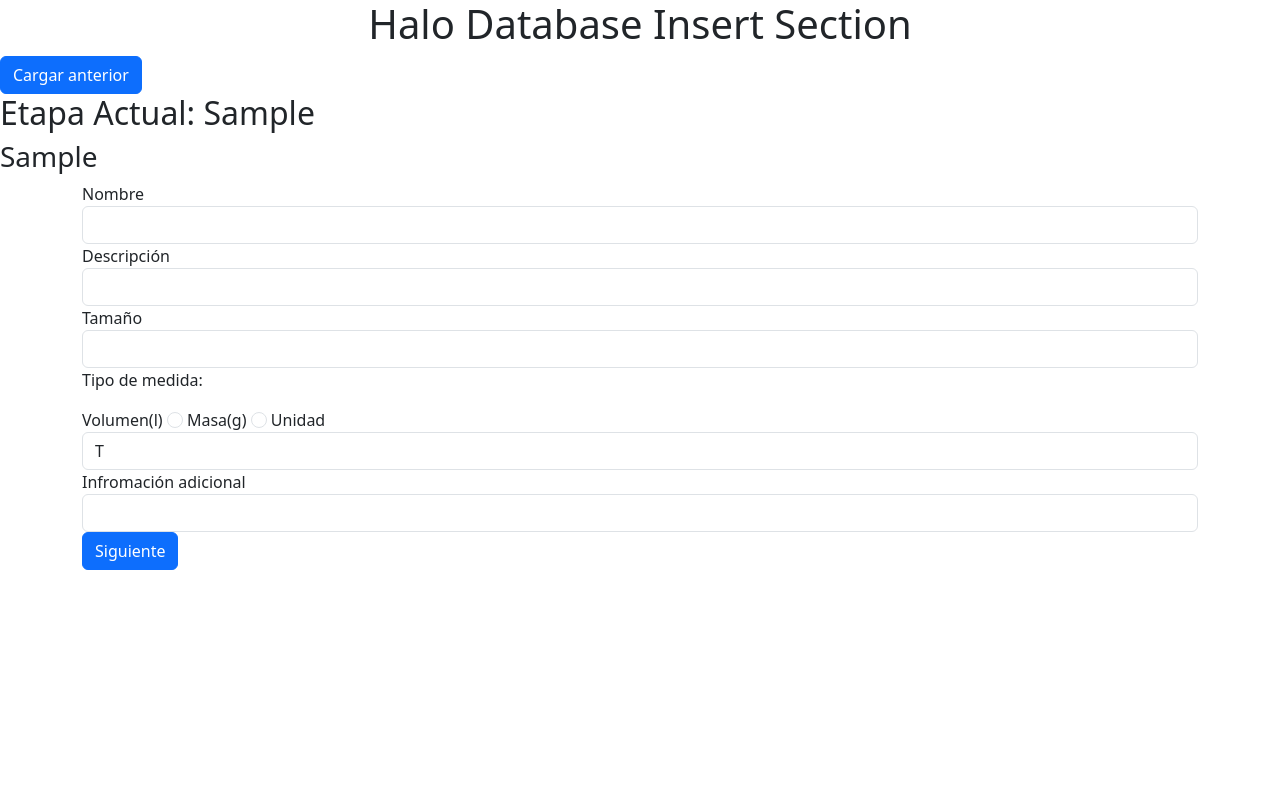
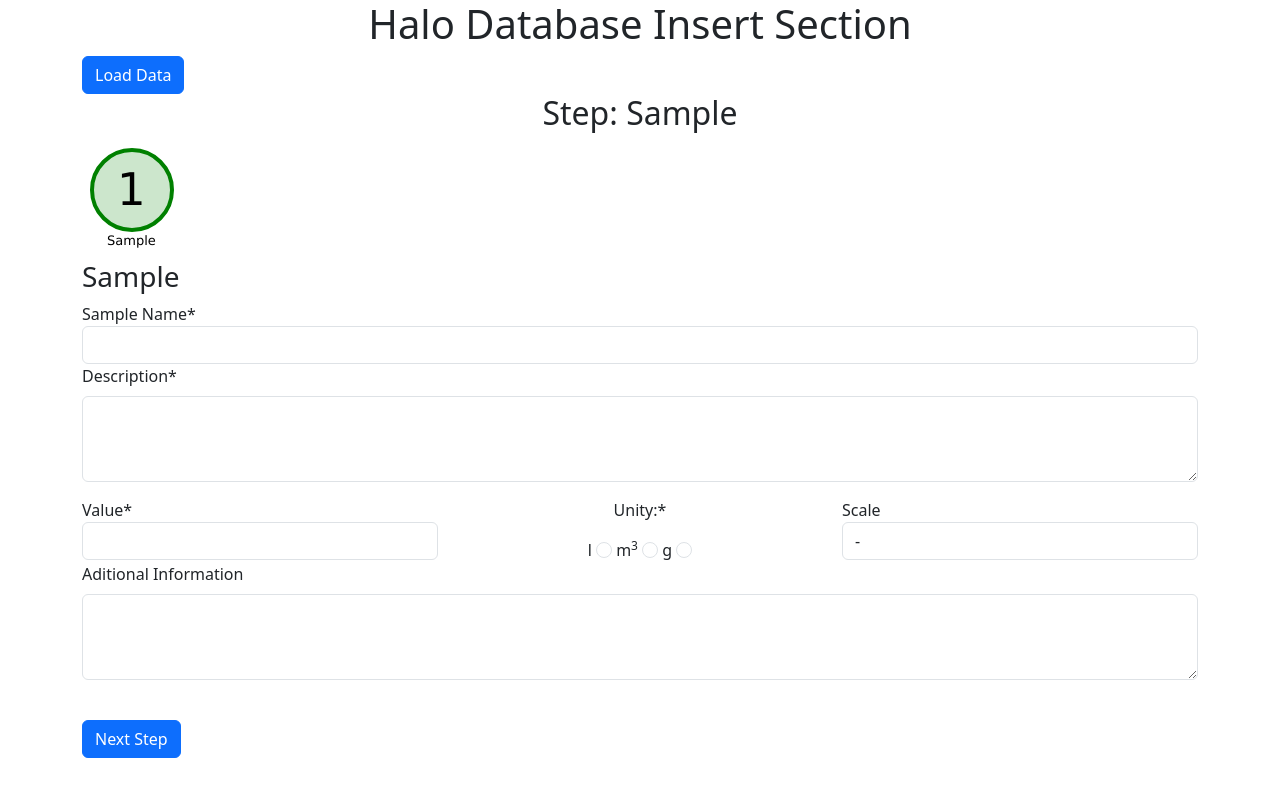
Before and after one commit to MiquelMontero02/TFG_HALO, a Django app: page /Forms/ in a window 1280 px wide. Run offline with Django 5.2, Linux system fonts and the light colour scheme; some libraries are stand-ins or nearby versions.

Commit message:
DEV: Mejora estrucutra form, sin probar recuperacion data

```diff
--- /dev/null
+++ b/Halo_Web/Forms/static/HTML/Others/SVG_Active.html
@@ -0,0 +1,18 @@
+<svg width="100" height="120">
+  <circle
+    cx="50"
+    cy="50"
+    r="40"
+    stroke="green"
+    stroke-width="4"
+    fill="green"
+    fill-opacity="20%"
+  />
+  <text fill="#000000" font-size="45" font-family="Verdana" x="35" y="65">
+    2
+  </text>
+  <text fill="#000000" font-size="13" font-family="Verdana" x="30" y="105">
+    Active
+  </text>
+  Sorry, your browser does not support inline SVG.
+</svg>
--- a/Halo_Web/Forms/static/Step2Form.js
+++ b/Halo_Web/Forms/static/Step2Form.js
@@ -1,4 +1,5 @@
 function formMetadata() {
   var form = document.getElementById("contenedor");
   form.innerHTML = "";
+  fetch("/templates");
 }
--- /dev/null
+++ b/Halo_Web/Forms/static/init.js
@@ -0,0 +1,22 @@
+const STEPS_NAME = ["Sample", "Meta"];
+document.addEventListener("DOMContentLoaded", () => {
+  fetch("/static/HTML/Others/SVG_Active.html")
+    .then((response) => response.text())
+    .then((data) => {
+      localStorage.setItem("actualStep", 1);
+      document.getElementById("step-by-step").innerHTML = data;
+      //document.getElementById("step-by-step").id = "step_1";
+      var container = document.getElementById("step-by-step");
+      var svg = container.childNodes[0];
+      svg.children[1].innerHTML =
+        "\n    " + localStorage.getItem("actualStep") + "\n  ";
+      //pREUBA DE COLOR
+      //svg.children[0].attributes["fill"].value = "grey";
+      //svg.children[0].attributes["stroke"].value = "grey";
+
+      svg.children[2].innerHTML =
+        "\n" + STEPS_NAME[localStorage.getItem("actualStep") - 1] + "\n  ";
+      svg.children[2].attributes["x"].value = "25";
+    })
+    .catch((error) => console.error("Error al cargar el archivo:", error));
+});
--- a/Halo_Web/Forms/static/updateStep.js
+++ b/Halo_Web/Forms/static/updateStep.js
@@ -1,13 +1,10 @@
 function updateStep() {
   var Etapa = document.getElementById("Etapa");
   if (Etapa.innerHTML === "Sample") Etapa.innerHTML = "Metada";
-  var ruta = document.getElementById("ruta");
-  ruta.innerHTML =
-    ruta.innerHTML +
-    " =>" +
-    "<a href='#' id='" +
-    Etapa.innerHTML +
-    "'>" +
-    Etapa.innerHTML +
-    "</a>";
+  fetch("/static/HTML/Others/SVG_Index.html")
+    .then((response) => response.text())
+    .then((data) => {
+      document.getElementById("step-by-step").innerHTML = data;
+    })
+    .catch((error) => console.error("Error al cargar el archivo:", error));
 }
--- a/Halo_Web/Forms/templates/Formulario.html
+++ b/Halo_Web/Forms/templates/Formulario.html
@@ -6,21 +6,35 @@
   </head>
   <body>
     <header>
+      <div class="container">
         <h1 class="text-center">Halo Database Insert Section</h1>
+      </div>
       <nav>
-        <button onclick="" class="btn btn-primary">Cargar anterior</button>
+        <div class="container">
+          <button onclick="" class="btn btn-primary">Load Data</button>
+        </div>
       </nav>
     </header>
     <main>
-      <h2>Etapa Actual: <span id="Etapa">Sample</span></h2>
-      <h3 id="ruta">Sample</h3>
+      <div class="container">
+        <h2 class="text-center">Step: <span id="Etapa">Sample</span></h2>
+      </div>
+      <div id="step-by-step" class="container"></div>
+      <div class="container">
+        <h3 id="ruta" class="text-start">Sample</h3>
+      </div>
       <div id="contenedor" class="container">
         <form id="Sample">
-          <label for="name">Nombre</label>
+          <label for="name">Sample Name*</label>
           <input type="text" name="name" id="name" class="form-control" />
-          <label for="stype">Descripción</label>
-          <input type="text" name="stype" id="stype" class="form-control" />
-          <label for="ssize">Tamaño</label>
+          <div class="mb-3">
+            <label for="stype" class="form-label">Description*</label>
+            <textarea class="form-control" id="stype" rows="3"></textarea>
+          </div>
+
+          <div class="row">
+            <div class="col">
+              <label for="ssize">Value*</label>
               <input
                 type="number"
                 name="ssize"
@@ -29,8 +43,10 @@
                 step="0.01"
                 min="0.01"
               />
-          <p>Tipo de medida:</p>
-          <label for="ssizetype_l">Volumen(l)</label>
+            </div>
+            <div class="col text-center">
+              <p>Unity:*</p>
+              <label for="ssizetype_l">l</label>
               <input
                 type="radio"
                 name="ssizetype"
@@ -38,28 +54,32 @@
                 class="form-check-input"
                 value="l"
               />
-          <label for="ssizetype_m">Masa(g)</label>
+              <label for="ssizetype_m">m<sup>3</sup></label>
               <input
                 type="radio"
                 name="ssizetype"
                 id="ssizetype_m"
                 class="form-check-input"
-            value="m"
+                value="m3"
               />
-          <label for="ssizeunit">Unidad</label>
+              <label for="ssizetype_m">g</label>
+              <input
+                type="radio"
+                name="ssizetype"
+                id="ssizetype_m"
+                class="form-check-input"
+                value="g"
+              />
+            </div>
+            <div class="col">
+              <label for="ssizeunit">Scale</label>
               <select
                 name="ssizeunit"
                 id="ssizeunit"
                 form="Sample"
                 class="form-control"
               >
-            <option value="T">T</option>
-            <option value="G">G</option>
-            <option value="M">M</option>
-            <option value="k">k</option>
-            <option value="h">h</option>
-            <option value="da">da</option>
-            <option value="u">Unidad</option>
+                <option value="u">-</option>
                 <option value="d">d</option>
                 <option value="c">c</option>
                 <option value="m">m</option>
@@ -67,18 +87,20 @@
                 <option value="n">n</option>
                 <option value="p">p</option>
               </select>
-          <label for="keywords">Infromación adicional</label>
-          <input
-            type="text"
-            name="keywords"
-            id="keywords"
-            class="form-control"
-            aria-label="Large"
-          />
+            </div>
+          </div>
+
+          <div class="mb-3">
+            <label for="keywords" class="form-label"
+              >Aditional Information</label
+            >
+            <textarea class="form-control" id="keywords" rows="3"></textarea>
+          </div>
+          <br />
           <input
             type="submit"
             id="submit"
-            value="Siguiente"
+            value="Next Step"
             class="btn btn-primary"
             onclick="CPSample()"
           />
@@ -88,6 +110,7 @@
     <script src="{% static 'CheckPointSample.js' '%}"></script>
     <script src="{% static 'Step2Form.js' '%}"></script>
     <script src="{% static 'updateStep.js' '%}"></script>
+    <script src="{% static 'init.js' '%}"></script>
   </body>
   <!--
   Campos del Formulario_1():
```
Also changed, not shown: Halo_Web/Forms/static/HTML/Others/SVG_Completed.html (added, +18 -0 lines), Halo_Web/Forms/static/HTML/Others/SVG_ToDo.html (added, +10 -0 lines), Halo_Web/Forms/templates/Demos/SVG_Index.html (deleted, +0 -58 lines). Lines whose indentation alone changed are shown as unchanged.
